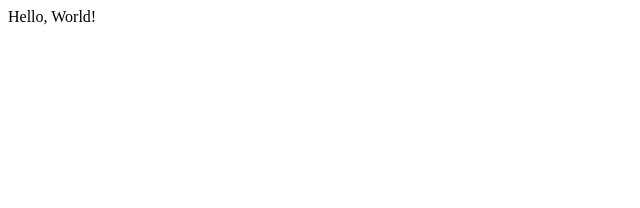
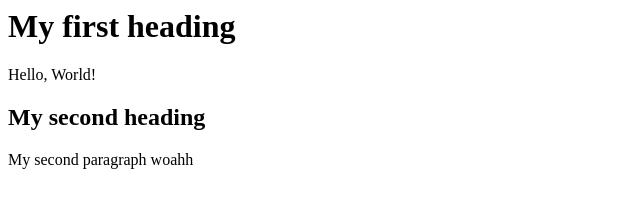
Before and after one commit to ninaKroft/ICS20-Intro-03, a plain HTML site: page index.html in a window 1280 px wide. Shown: the whole page, without its empty margins (0-640 px from the left). Drawn offline with Linux system fonts and the light colour scheme.

Commit message:
second commit

```diff
--- a/index.html
+++ b/index.html
@@ -5,6 +5,9 @@
             <title>My first web page!</title>
         </head>
         <body>
+            <h1>My first heading</h1>
             <p>Hello, World!</p>
+            <h2>My second heading</h2>
+            <p>My second paragraph woahh</p>
         </body>
     </html>
```
